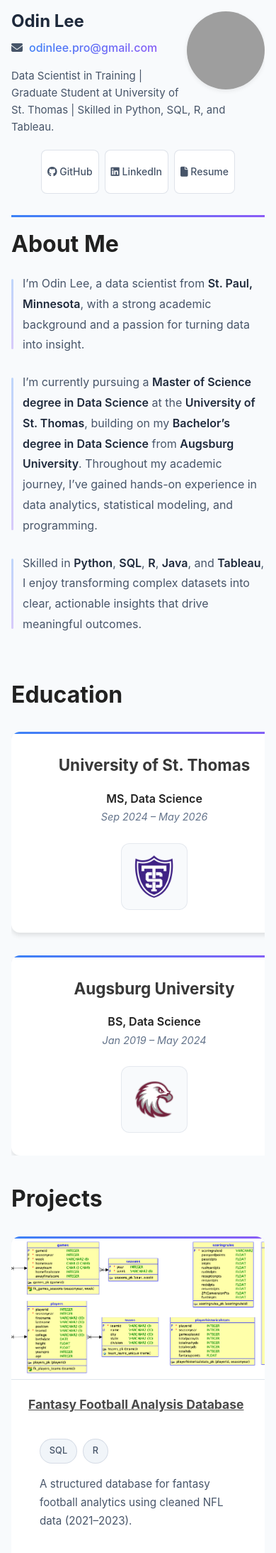
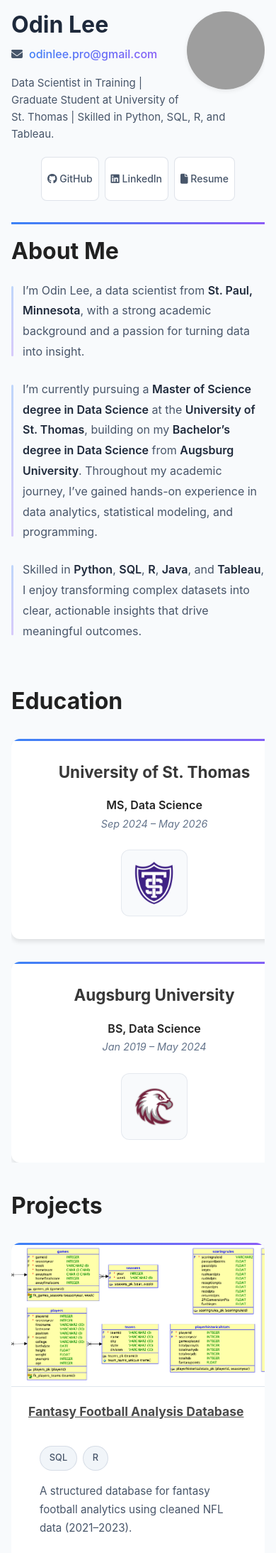
Before and after one commit to OdinLeePro/OdinLeePro.github.io, a Jekyll site: the page built from index.md, in a window 390 px wide. Shown: the top 2188 px of the page at 71% size. Built offline with Jekyll 4.4.1, drawn with Linux system fonts in a browser that asks for light colours; grey boxes are pictures that could not be loaded.

Commit message:
Add files via upload

```diff
--- a/assets/css/style.scss
+++ b/assets/css/style.scss
@@ -111,7 +111,7 @@ h1.section-title {
 
 /* style the <h1> that follows a headshot, or an <h1> that directly precedes an .addr */
 .headshot + h1, h1:has(+ .addr) {
-  font-size: 32px;
+  font-size: 2rem;
   color: $title-color;
   margin: 0 0 20px;   // no top margin, 20px bottom spacing
   font-weight: 700;   // bold text
@@ -556,7 +556,7 @@ h1.section-title {
 
   .headshot + h1,
   h1:has(+ .addr) {
-    font-size: 32px;
+    font-size: 2rem;
   }
 }
 
@@ -570,7 +570,7 @@ h1.section-title {
 
   .headshot + h1,
   h1:has(+ .addr) {
-    font-size: 24px;
+    font-size: 2rem;
     margin-bottom: 10px;
   }
 
```
